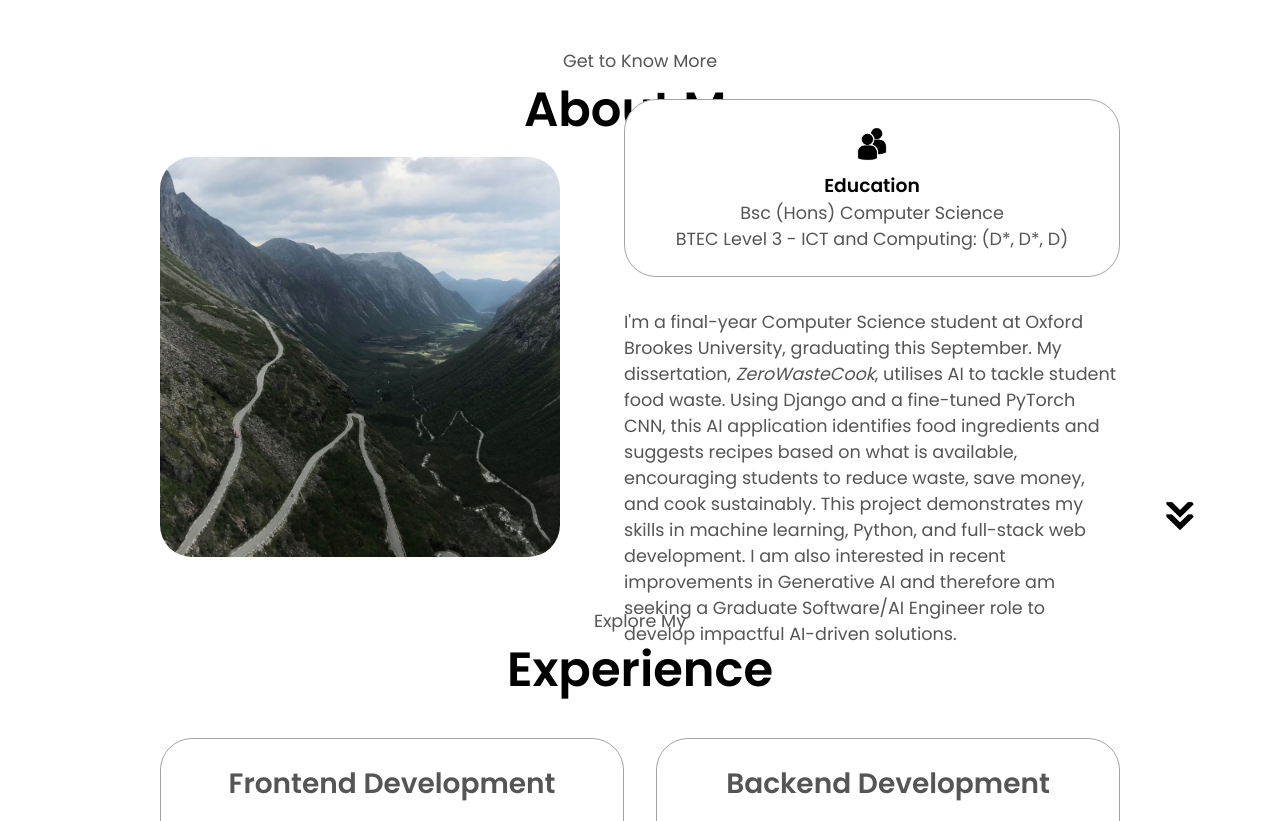
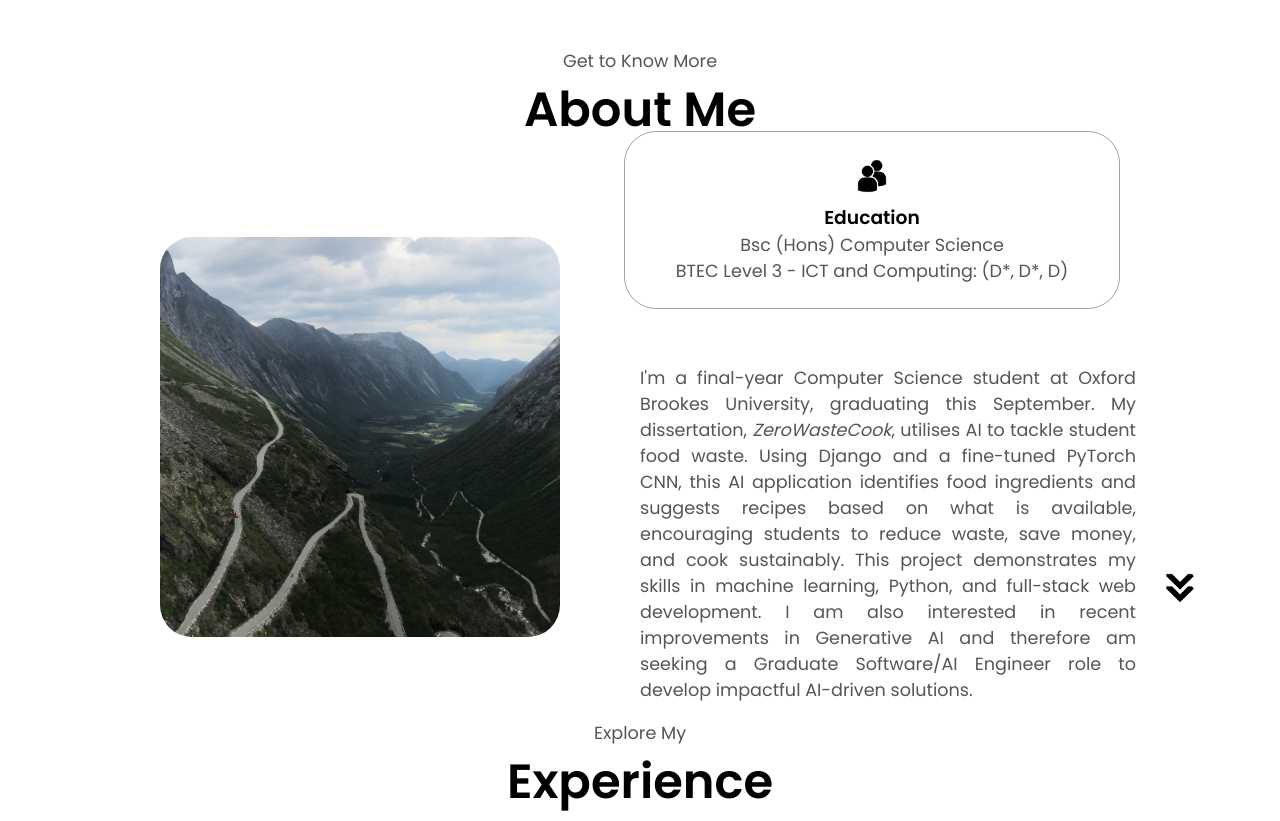
Before and after one commit to lhandley1/portfolio, a plain HTML site: page index.html in a window 1280 px wide. Shown: the part 880-1701 px from the top of the page. Drawn offline with Linux system fonts and the light colour scheme.

Commit message:
- Added some more styling for greater compatibility

```diff
--- a/mediaqueries.css
+++ b/mediaqueries.css
@@ -82,5 +82,6 @@
   }
   .text-container {
     text-align: justify;
+    width: 90%;
   }
 }
--- a/style.css
+++ b/style.css
@@ -241,12 +241,17 @@ section {
 /* ABOUT SECTION */
 #about {
     position: relative;
+    margin-bottom: 2.5rem; /* Extra space below about section */
+}
+
+#about .title {
+    margin-bottom: 5rem;
 }
 
 .about-containers {
     gap: 2rem;
     margin-bottom: 2rem;
-    margin-top: 2rem;
+    margin-top: 0;
 }
 
 .about-details-container {
@@ -278,6 +283,16 @@ section {
     text-align: center;
 }
 
+.text-container {
+    display: flex;
+    padding-top: 0;
+    flex-direction: column;
+    justify-content: center;
+    align-items: center;
+    height: 100%;
+    width: 100%;
+}
+
 .section-container {
     gap: 4rem;
     height: 80%;
@@ -289,9 +304,24 @@ section {
     margin: auto 0;
 }
 
+.text-container {
+    text-align: justify;
+    margin-top: 1.5rem;
+    margin-bottom: 2.5rem; /* Extra space below about text */
+    padding: 0 1rem;
+    z-index: 1;
+    background: white;
+    position: relative;
+}
+
 /* EXPERIENCE SECTION */
 #experience {
     position: relative;
+    margin-top: 2.5rem; /* Space above experience section */
+}
+
+#experience .title {
+    margin-bottom: 2rem;
 }
 
 .experience-sub-title {
@@ -299,6 +329,7 @@ section {
     font-weight: 600;
     font-size: 1.75rem;
     margin-bottom: 2rem;
+    margin-top: 1.5rem; /* Space above experience titles */
 }
 
 .experience-details-container {
@@ -388,6 +419,10 @@ article .icon {
     position: relative;
 }
 
+#projects .title {
+    margin-bottom: 2rem;
+}
+
 .color-container {
     border-color: rgb(163,163,163);
 }
```
